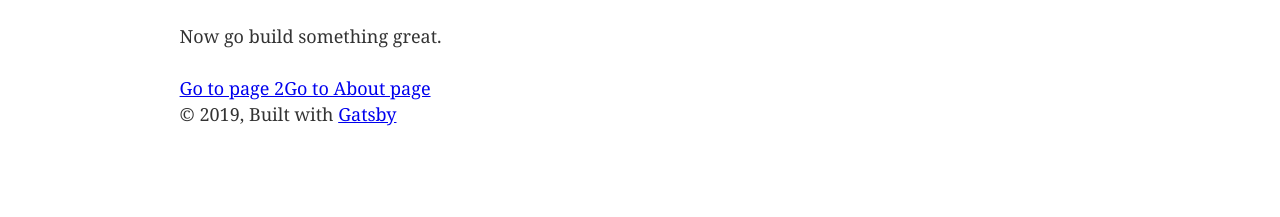
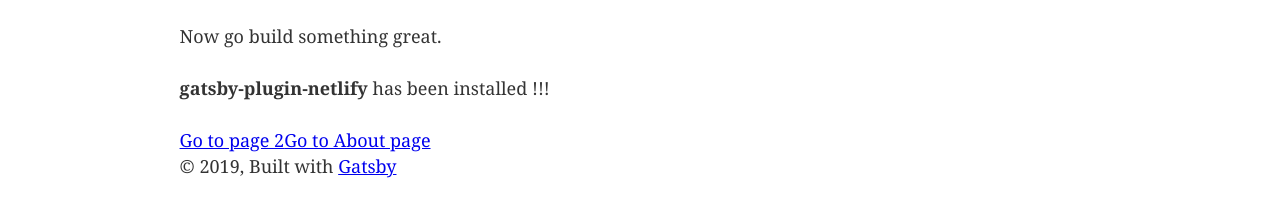
Before and after one commit to DamengRandom/gatsby-rookie, a Gatsby site: page / in a window 1280 px wide. Shown: the part 223-440 px from the top of the page. Built offline with nearby package versions, Linux system fonts and the light colour scheme; Gatsby itself is replaced by a stand-in of ours.

Commit message:
[GR-01][Dameng] second commit with netlify package installed

```diff
--- a/gatsby-config.js
+++ b/gatsby-config.js
@@ -6,6 +6,7 @@
     website: `https://www.google.com.au`,
   },
   plugins: [
+    `gatsby-plugin-netlify`,
     `gatsby-plugin-react-helmet`,
     {
       resolve: `gatsby-source-filesystem`,
--- a/package.json
+++ b/package.json
@@ -10,6 +10,7 @@
     "gatsby": "^2.4.3",
     "gatsby-image": "^2.0.41",
     "gatsby-plugin-manifest": "^2.1.1",
+    "gatsby-plugin-netlify": "^2.0.17",
     "gatsby-plugin-offline": "^2.1.1",
     "gatsby-plugin-react-helmet": "^3.0.12",
     "gatsby-plugin-sharp": "^2.0.37",
--- a/src/pages/index.js
+++ b/src/pages/index.js
@@ -14,6 +14,7 @@
     {/* <div style={{ maxWidth: `300px`, marginBottom: `1.45rem` }}>
       <Image />
     </div> */}
+    <p><b>gatsby-plugin-netlify</b> has been installed !!!</p>
     <Link to="/page-2/">Go to page 2</Link>
     <Link to="/info/about/">Go to About page</Link>
   </Layout>
```
Also changed, not shown: 1 other file.
